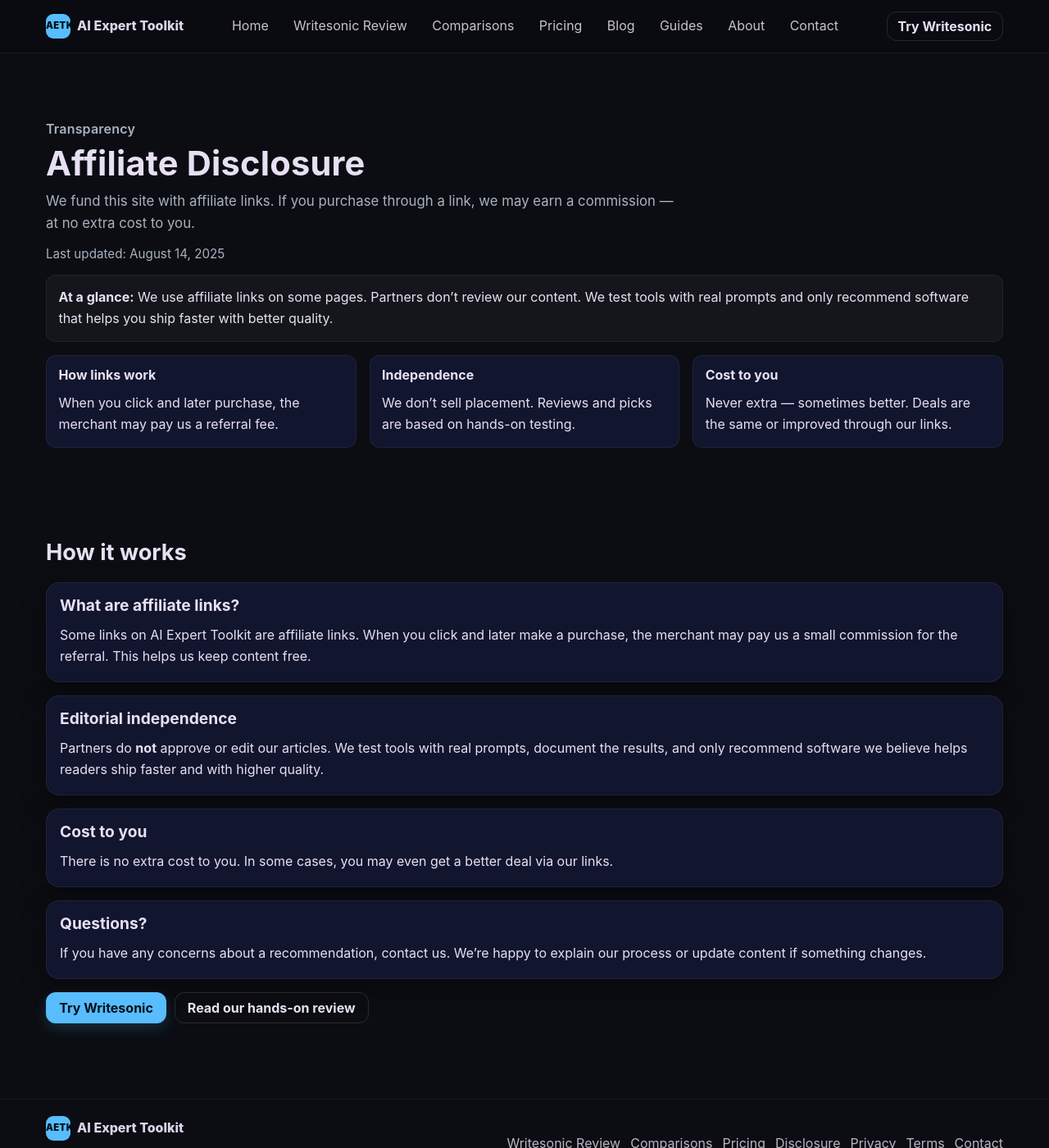
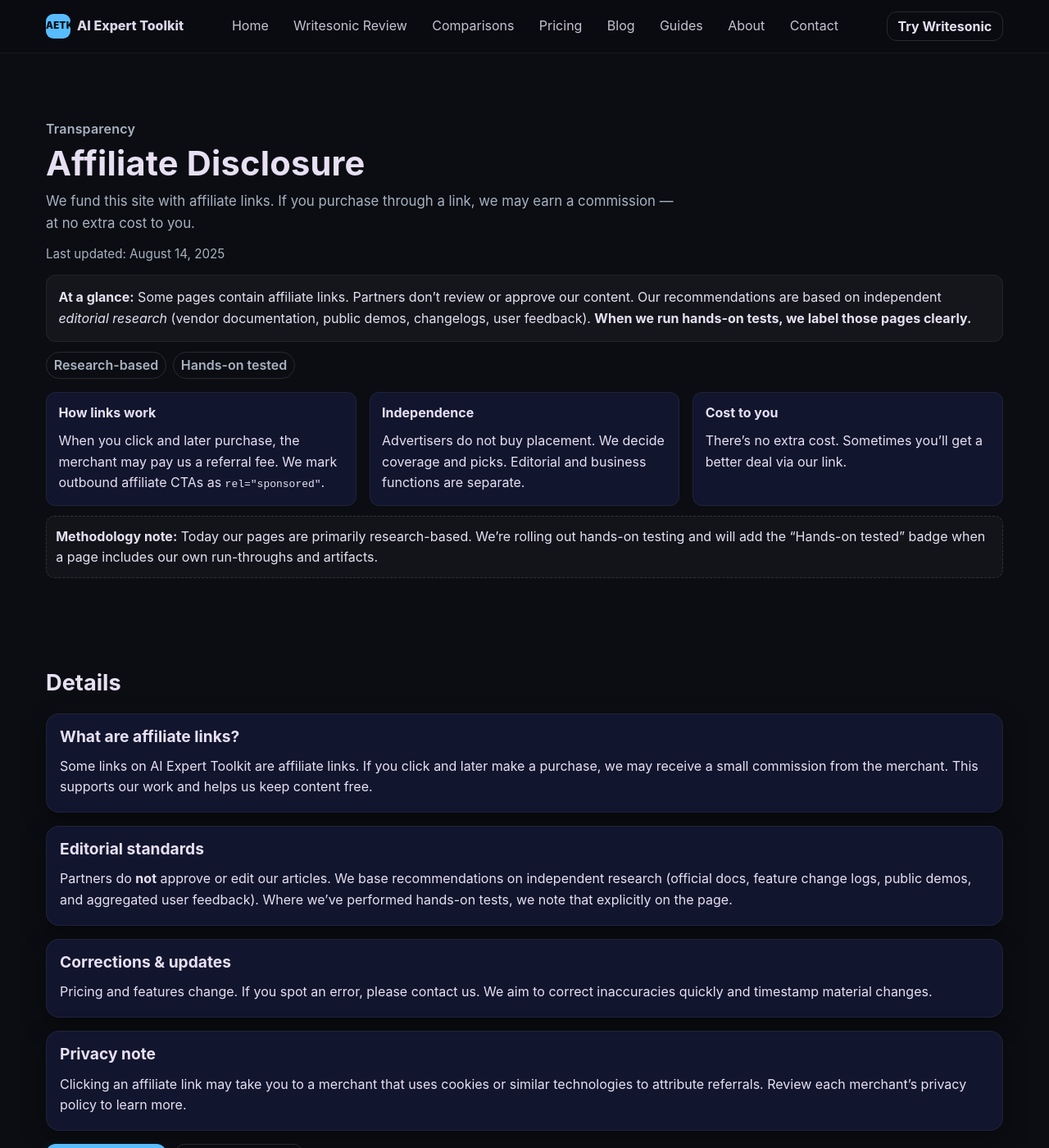
Before and after one commit to AIExpertToolkit/aiexperttoolkit, a Jekyll site: the page disclosure.html, which Jekyll copies as it is, in a window 1280 px wide and 1400 px high. Shown: the whole window at 82% size. Built offline with Jekyll 4.4.1, drawn with Linux system fonts in a browser that asks for light colours.

Commit message:
Update disclosure.html

```diff
--- a/disclosure.html
+++ b/disclosure.html
@@ -4,39 +4,42 @@
   <meta charset="UTF-8" />
   <meta name="viewport" content="width=device-width, initial-scale=1" />
   <title>Affiliate Disclosure — AI Expert Toolkit</title>
-  <meta name="description" content="Our affiliate disclosure: how we fund the site, how links work, and our commitment to honest, hands-on testing." />
+  <meta name="description" content="Our affiliate disclosure: how links work, how we fund the site, and our current editorial methodology (research-based). We label hands-on tests when available." />
   <link rel="canonical" href="https://aiexperttoolkit.github.io/aiexperttoolkit/disclosure.html" />
 
   <!-- Site CSS -->
   <link rel="stylesheet" href="assets/css/base.css?v=12" />
 
-  <!-- Page-local polish -->
+  <!-- Page-local polish (small, self-contained) -->
   <style>
-    .summary {border:1px solid var(--hair); background:rgba(255,255,255,.04); border-radius:12px; padding:.9rem}
-    .mini {color:var(--muted); font-size:.95rem}
-    .at-a-glance {display:grid; grid-template-columns:repeat(3,minmax(0,1fr)); gap:1rem; margin-top:1rem}
-    .glance {background:var(--panel); border:1px solid var(--hair); border-radius:12px; padding:.9rem}
-    .glance h3{margin-bottom:.25rem; font-size:1rem}
+    .mini{color:var(--muted);font-size:.95rem}
+    .summary{border:1px solid var(--hair);background:rgba(255,255,255,.04);border-radius:12px;padding:.9rem}
+    .at-a-glance{display:grid;grid-template-columns:repeat(3,minmax(0,1fr));gap:1rem;margin-top:1rem}
+    .glance{background:var(--panel);border:1px solid var(--hair);border-radius:12px;padding:.9rem}
+    .glance h3{margin-bottom:.25rem;font-size:1rem}
+    .legend{display:flex;gap:.5rem;flex-wrap:wrap;margin-top:.75rem}
+    .pill{display:inline-block;padding:.2rem .55rem;border:1px solid var(--hair-2);border-radius:999px;color:var(--muted);font-weight:600;white-space:nowrap}
+    .note{border:1px dashed var(--hair-2);border-radius:10px;padding:.7rem;background:rgba(255,255,255,.03);margin-top:.75rem}
     @media (max-width: 840px){ .at-a-glance{grid-template-columns:minmax(0,1fr)} }
   </style>
 
   <!-- Inline safety (removed on load) -->
   <style id="sanity-check">body{background:#0b0d12;color:#e7e0f3;font-family:system-ui,Segoe UI,Roboto,Arial,sans-serif}</style>
 
-  <!-- OG -->
+  <!-- Open Graph -->
   <meta property="og:title" content="Affiliate Disclosure — AI Expert Toolkit" />
-  <meta property="og:description" content="We use affiliate links to support this site. We only recommend tools we test and use ourselves." />
+  <meta property="og:description" content="We use affiliate links to support this site. Our pages are research-based today; we label hands-on testing when available." />
   <meta property="og:type" content="article" />
   <meta property="og:url" content="https://aiexperttoolkit.github.io/aiexperttoolkit/disclosure.html" />
 
-  <!-- JSON-LD (helps clarity for search engines) -->
+  <!-- JSON-LD (clarity for search) -->
   <script type="application/ld+json">
   {
     "@context": "https://schema.org",
     "@type": "WebPage",
     "name": "Affiliate Disclosure",
     "url": "https://aiexperttoolkit.github.io/aiexperttoolkit/disclosure.html",
-    "description": "Affiliate disclosure for AI Expert Toolkit describing how affiliate links fund the site and our testing standards."
+    "description": "Affiliate disclosure for AI Expert Toolkit describing how affiliate links fund the site and current editorial methodology (research-based)."
   }
   </script>
 </head>
@@ -82,7 +85,7 @@
       <a href="https://aiexperttoolkit.com/category/guides/" target="_blank" rel="noopener">Guides</a>
       <a href="about.html">About</a>
       <a href="contact.html">Contact</a>
-      <a class="btn full" href="https://writesonic.com?via=AIExpertToolkit&utm_source=aetk&utm_medium=site&utm_campaign=cta&utm_content=mobile-cta" target="_blank" rel="noopener">Try Writesonic</a>
+      <a class="btn full" href="https://writesonic.com?via=AIExpertToolkit&utm_source=aetk&utm_medium=site&utm_campaign=cta&utm_content=mobile-cta" target="_blank" rel="sponsored noopener">Try Writesonic</a>
     </div>
   </header>
 
@@ -96,54 +99,63 @@
         <p class="mini">Last updated: <time datetime="2025-08-14">August 14, 2025</time></p>
 
         <div class="summary" style="margin-top:.75rem">
-          <strong>At a glance:</strong> We use affiliate links on some pages. Partners don’t review our content. We test tools with real prompts and only recommend software that helps you ship faster with better quality.
+          <strong>At a glance:</strong> Some pages contain affiliate links. Partners don’t review or approve our content. Our recommendations are based on independent <em>editorial research</em> (vendor documentation, public demos, changelogs, user feedback). <strong>When we run hands-on tests, we label those pages clearly.</strong>
+        </div>
+
+        <div class="legend">
+          <span class="pill">Research-based</span>
+          <span class="pill">Hands-on tested</span>
         </div>
 
         <div class="at-a-glance">
           <div class="glance">
             <h3>How links work</h3>
-            <p>When you click and later purchase, the merchant may pay us a referral fee.</p>
+            <p>When you click and later purchase, the merchant may pay us a referral fee. We mark outbound affiliate CTAs as <code>rel="sponsored"</code>.</p>
           </div>
           <div class="glance">
             <h3>Independence</h3>
-            <p>We don’t sell placement. Reviews and picks are based on hands-on testing.</p>
+            <p>Advertisers do not buy placement. We decide coverage and picks. Editorial and business functions are separate.</p>
           </div>
           <div class="glance">
             <h3>Cost to you</h3>
-            <p>Never extra — sometimes better. Deals are the same or improved through our links.</p>
+            <p>There’s no extra cost. Sometimes you’ll get a better deal via our link.</p>
           </div>
+        </div>
+
+        <div class="note">
+          <strong>Methodology note:</strong> Today our pages are primarily research-based. We’re rolling out hands-on testing and will add the “Hands-on tested” badge when a page includes our own run-throughs and artifacts.
         </div>
       </div>
     </section>
 
     <section class="section">
       <div class="wrap">
-        <h2 class="section-title">How it works</h2>
+        <h2 class="section-title">Details</h2>
         <div class="stack">
           <article class="pick">
             <h3>What are affiliate links?</h3>
-            <p>Some links on AI Expert Toolkit are affiliate links. When you click and later make a purchase, the merchant may pay us a small commission for the referral. This helps us keep content free.</p>
+            <p>Some links on AI Expert Toolkit are affiliate links. If you click and later make a purchase, we may receive a small commission from the merchant. This supports our work and helps us keep content free.</p>
           </article>
 
           <article class="pick">
-            <h3>Editorial independence</h3>
-            <p>Partners do <strong>not</strong> approve or edit our articles. We test tools with real prompts, document the results, and only recommend software we believe helps readers ship faster and with higher quality.</p>
+            <h3>Editorial standards</h3>
+            <p>Partners do <strong>not</strong> approve or edit our articles. We base recommendations on independent research (official docs, feature change logs, public demos, and aggregated user feedback). Where we’ve performed hands-on tests, we note that explicitly on the page.</p>
           </article>
 
           <article class="pick">
-            <h3>Cost to you</h3>
-            <p>There is no extra cost to you. In some cases, you may even get a better deal via our links.</p>
+            <h3>Corrections & updates</h3>
+            <p>Pricing and features change. If you spot an error, please <a href="contact.html">contact us</a>. We aim to correct inaccuracies quickly and timestamp material changes.</p>
           </article>
 
           <article class="pick">
-            <h3>Questions?</h3>
-            <p>If you have any concerns about a recommendation, <a href="contact.html">contact us</a>. We’re happy to explain our process or update content if something changes.</p>
+            <h3>Privacy note</h3>
+            <p>Clicking an affiliate link may take you to a merchant that uses cookies or similar technologies to attribute referrals. Review each merchant’s privacy policy to learn more.</p>
           </article>
         </div>
 
         <div class="btn-row" style="margin-top:1rem">
           <a class="btn" href="https://writesonic.com?via=AIExpertToolkit&utm_source=aetk&utm_medium=site&utm_campaign=cta&utm_content=disclosure-cta" target="_blank" rel="sponsored noopener">Try Writesonic</a>
-          <a class="btn btn-ghost" href="writesonic-review.html">Read our hands-on review</a>
+          <a class="btn btn-ghost" href="writesonic-review.html">Read our review</a>
         </div>
       </div>
     </section>
```
